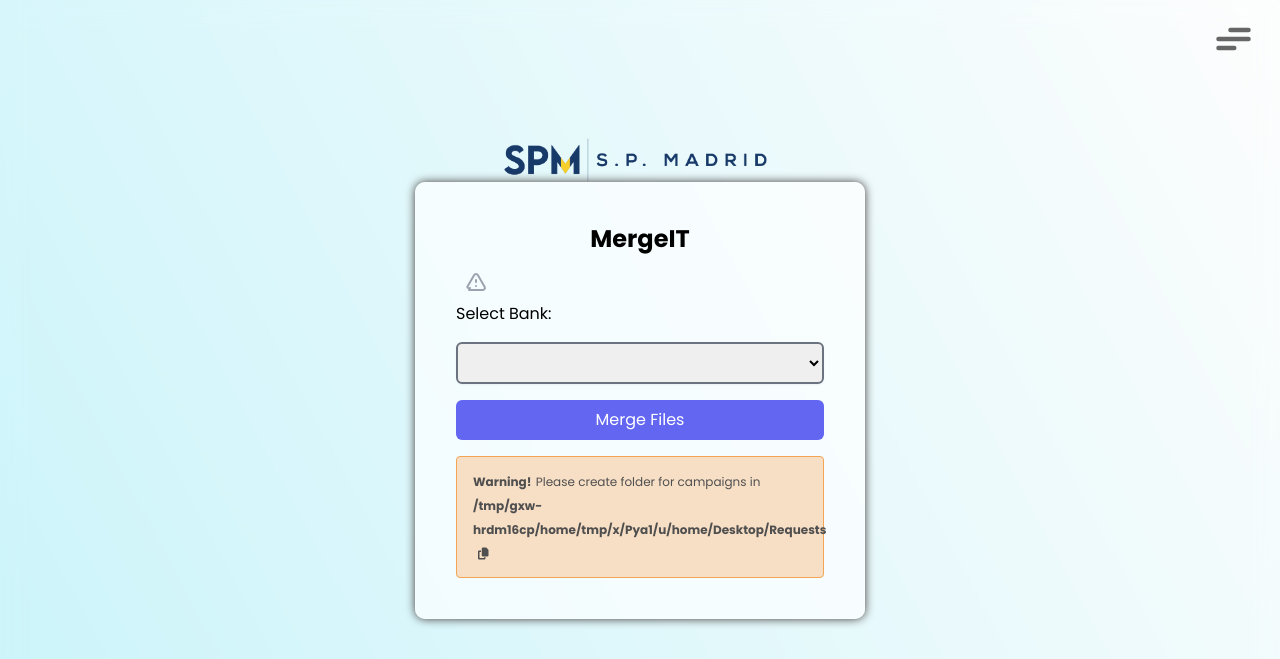
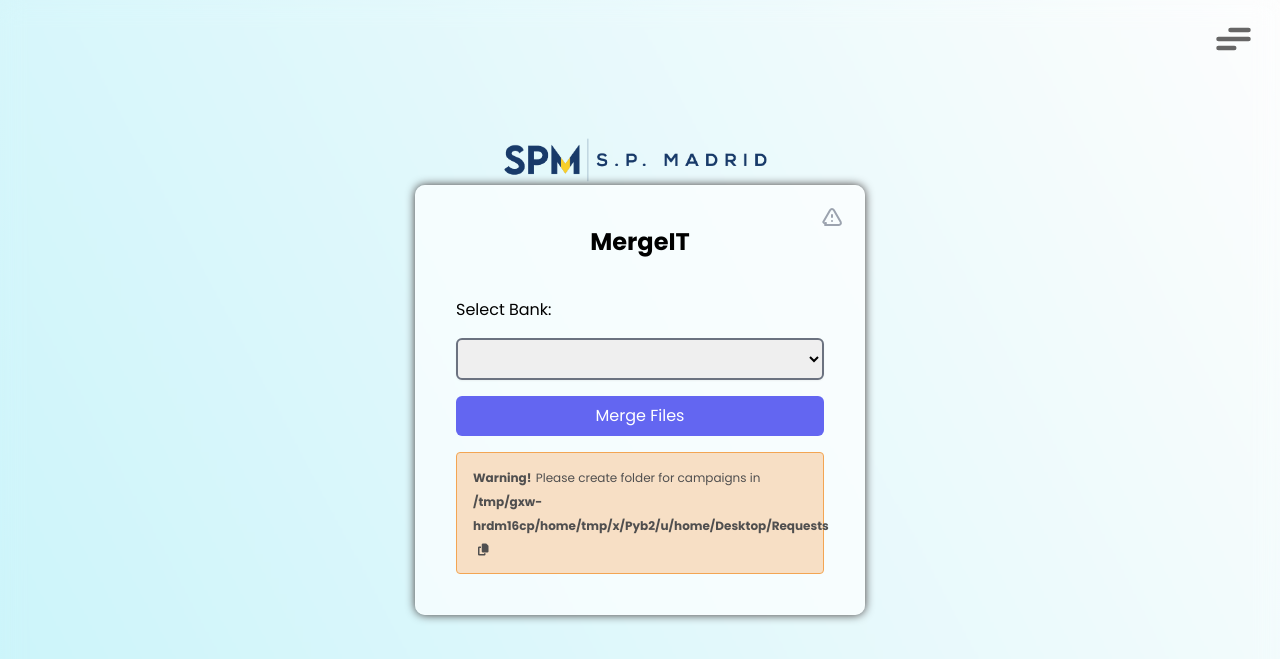
Before and after one commit to Randomboiii03/Excel-Automation, a Flask app: page / in a window 1280 px wide. Shown: the top 659 px of the page. Run offline with Flask 3, Linux system fonts and the light colour scheme; lists and menus that the app fills with data are empty; some libraries are stand-ins or nearby versions.

Commit message:
updated html

```diff
--- a/templates/index.html
+++ b/templates/index.html
@@ -1,5 +1,3 @@
-
-
 <!DOCTYPE html>
 <html lang="en">
 
@@ -8,10 +6,9 @@
     <meta http-equiv="X-UA-Compatible" content="IE=edge" />
     <meta name="viewport" content="width=device-width, initial-scale=1.0" />
 
-    <title>MergeIT</title>
+    <title>Consolify</title>
 
     <link rel="icon" type="image/png" href="./static/spm-removebg-preview.png" />
-
     <link rel="stylesheet" href="https://cdnjs.cloudflare.com/ajax/libs/font-awesome/6.0.0-beta3/css/all.min.css"
         integrity="sha384-i/8Gnbf79aZTcR1aR76jgUkF5Tv8cYYWb0Iw/Eh7pPT73Rb3e27WL4ZgsdRuZo+c" crossorigin="anonymous" />
     <link rel="stylesheet" href="https://cdnjs.cloudflare.com/ajax/libs/font-awesome/4.7.0/css/font-awesome.min.css" />
@@ -430,9 +427,9 @@
         height: auto;
       ">
         <h1 class="text-2xl font-bold mb-4 text-center font-poppins">MergeIT</h1>
-        <div class="relative inline-flex items-center ">
+        <div class="inline-flex items-center ">
             <!-- Tooltip Content -->
-            <div id="tooltipContent" class="absolute z-10 hidden bg-white text-gray-800 border border-gray-300 shadow-md rounded-lg p-4 right-0 -top-10 pointer-events-none whitespace-nowrap">
+            <div id="tooltipContent" class="absolute right-0 z-10 hidden bg-white text-gray-800 border border-gray-300 shadow-md rounded-lg p-4 right-0 -top-10 pointer-events-none whitespace-nowrap">
                 <div id="reminderModal" class="flex items-center justify-center">
                     <div class="position top flex-shrink-0 flex items-center justify-center h-12 w-12 rounded-full bg-yellow-100 sm:mx-0 sm:h-10 sm:w-10">
                         <!-- Heroicon name: exclamation -->
@@ -461,7 +458,7 @@
                 </div>
             </div>
             <!-- Tooltip Trigger -->
-            <div class="cursor-pointer ml-2" onclick="toggleTooltip()">
+            <div class="absolute top-5 right-5 cursor-pointer ml-2" onclick="toggleTooltip()">
                 <!-- Icon -->
                 <svg class="h-6 w-6 text-gray-400 hover:text-gray-600" xmlns="http://www.w3.org/2000/svg" fill="none" viewBox="0 0 24 24" stroke="currentColor" aria-hidden="true">
                     <path stroke-linecap="round" stroke-linejoin="round" stroke-width="2" d="M12 9v2m0 4h.01m-6.938 4h13.856a2 2 0 001.79-2.895l-6.937-12a2 2 0 00-3.582 0l-6.937 12A2 2 0 005.938 17z" />
```
Also changed, not shown: static/script.js (added), static/style.css (added), 1 other file.
